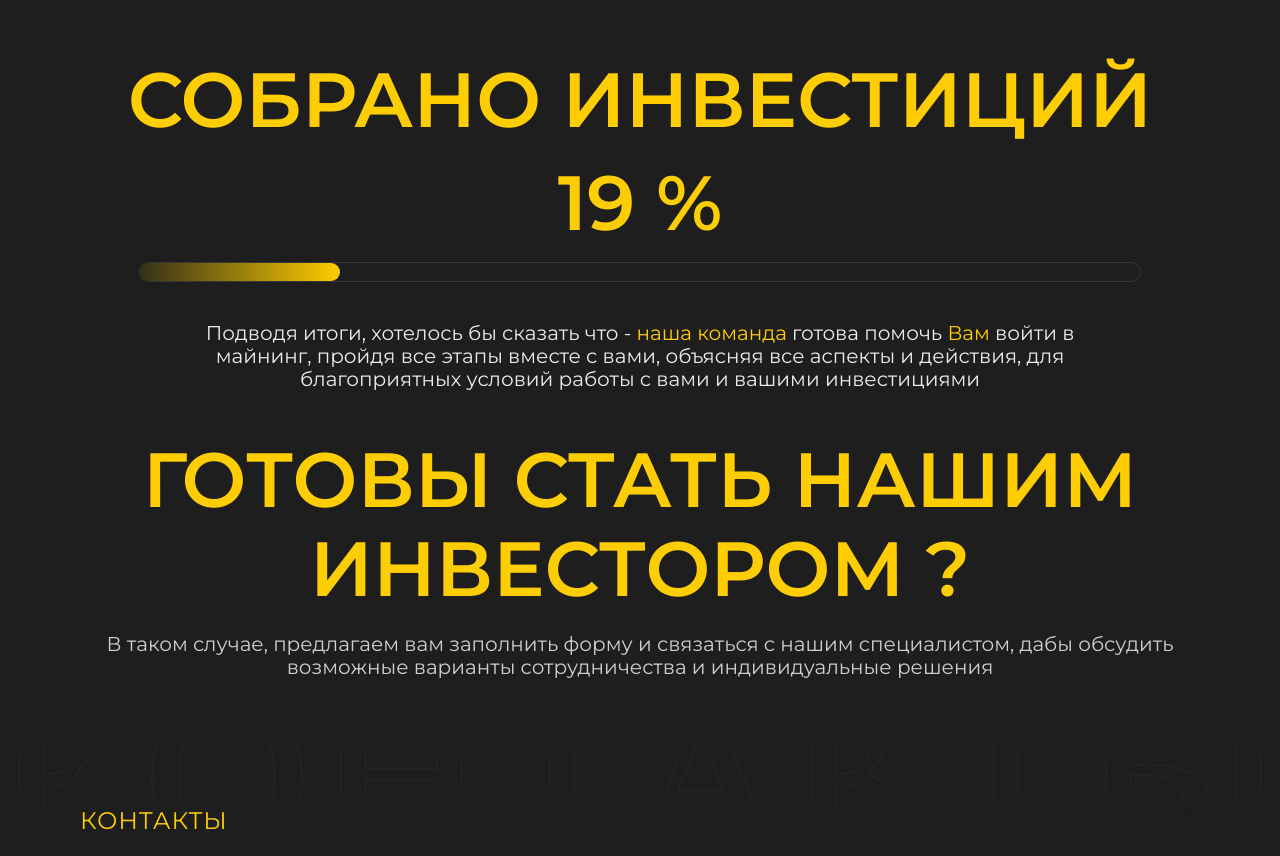
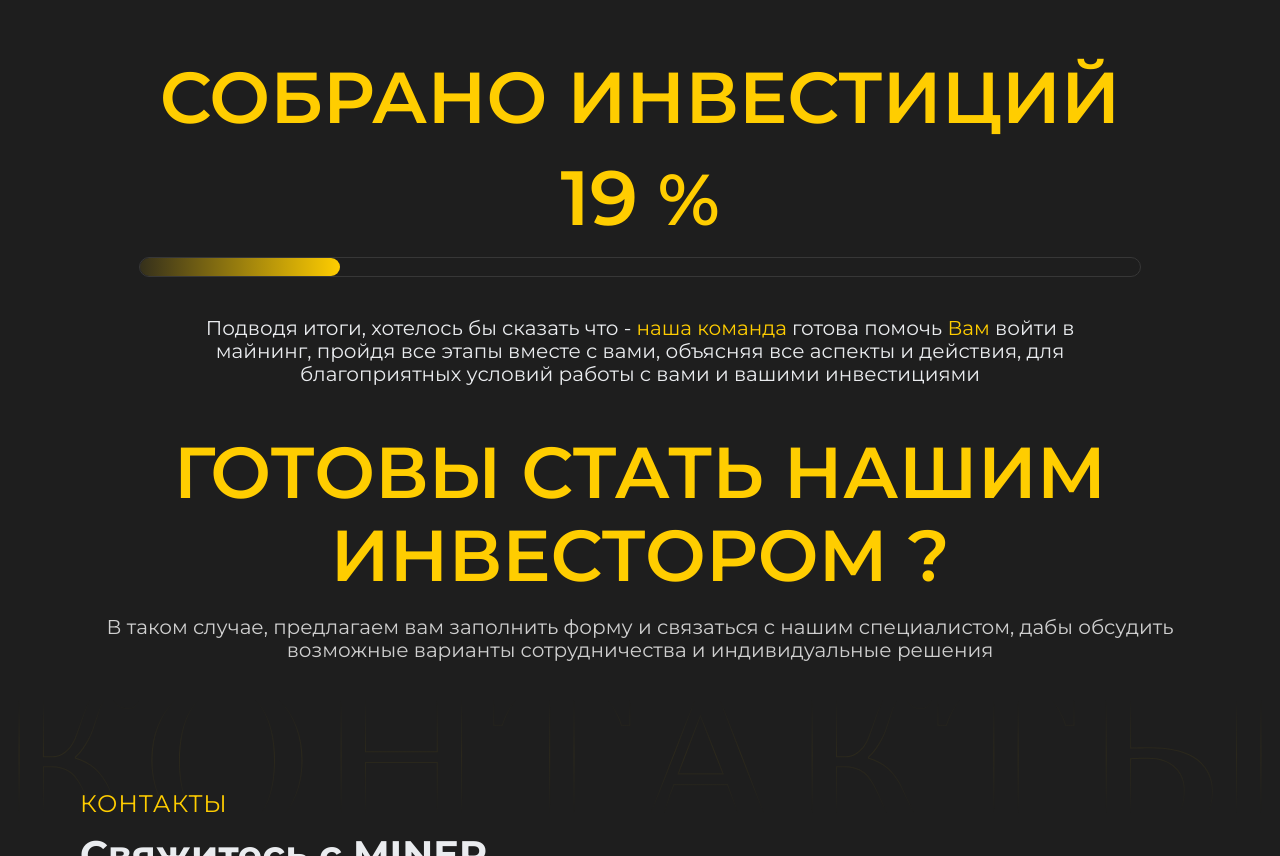
Before and after one commit to napodhva7e/Frontend-Miner, a plain HTML site: page investor.html in a window 1280 px wide. Shown: the part 3792-4648 px from the top of the page. Drawn offline with Linux system fonts and the light colour scheme.

Commit message:
modified title

```diff
--- a/styles/mainInvestor.css
+++ b/styles/mainInvestor.css
@@ -361,7 +361,7 @@ details[open] > summary::after {
   margin-top: 5px;
 }
 .collect-investment-wrapper h1 {
-  font-size: clamp(50px, 6vw, 80px);
+  font-size: clamp(34px, 6vw, 72px);
   color: var(--accent-light);
   font-weight: 600;
   margin-bottom: 15px;
```
